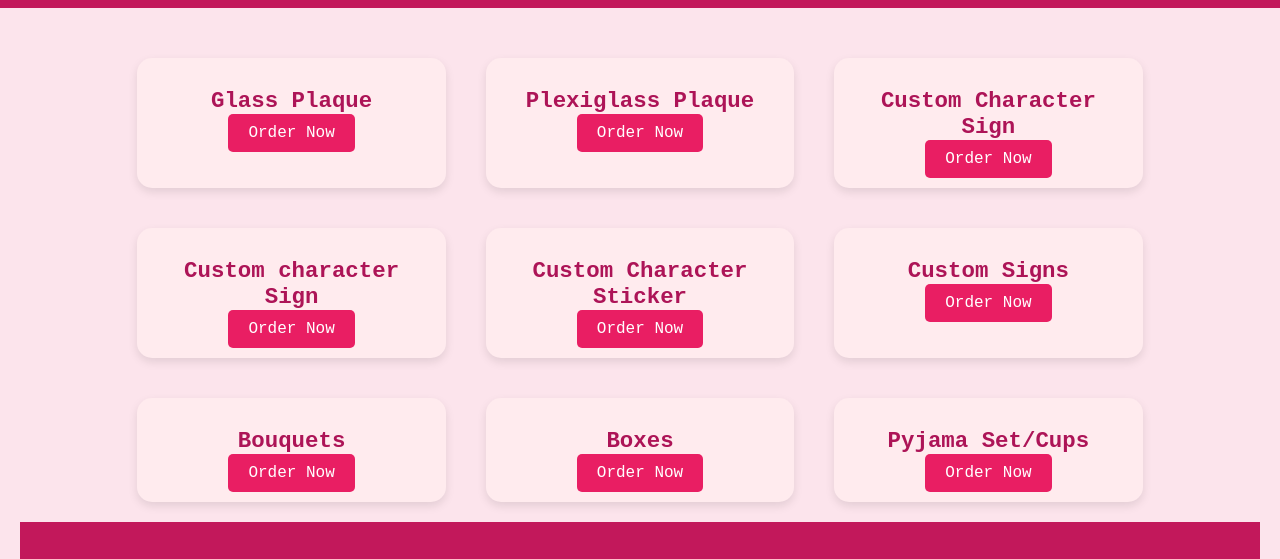
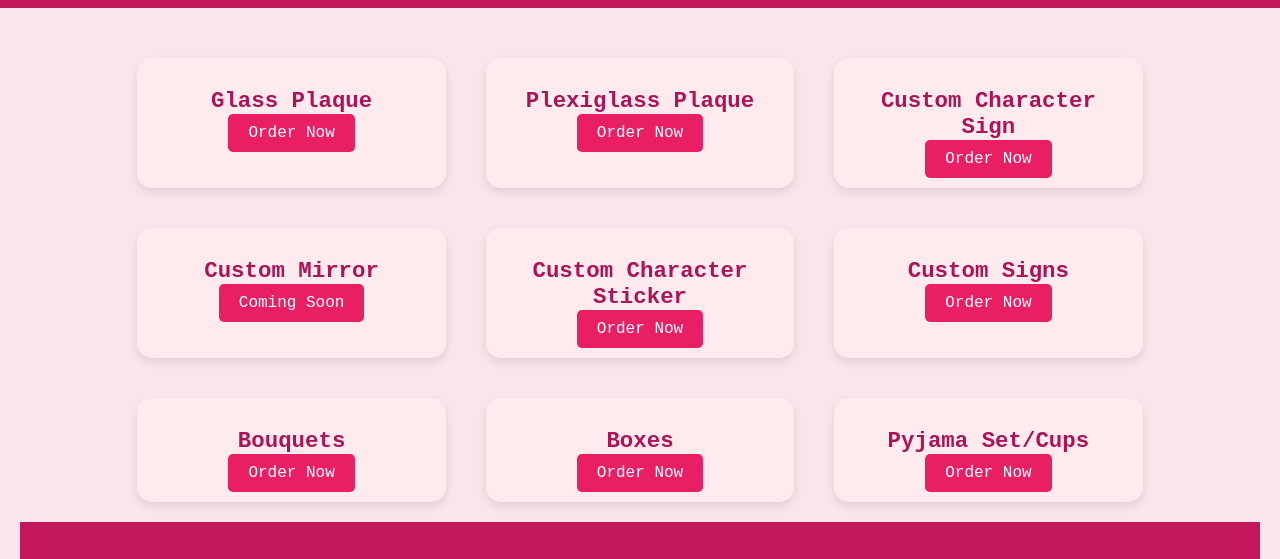
Before and after one commit to Nini280/Chicsaesthetic, a plain HTML site: page index.html in a window 1280 px wide. Shown: the part 106-665 px from the top of the page. Drawn offline with Linux system fonts and the light colour scheme.

Commit message:
Update index.html

```diff
--- a/index.html
+++ b/index.html
@@ -35,8 +35,8 @@
 
     <!-- Product 4 -->
     <div class="product">
-        <h2>Custom character Sign</h2>
-        <a href="https://getformly.app/j8UnTr" class="order-btn">Order Now</a>
+        <h2>Custom Mirror</h2>
+        <a href="https://getformly.app/oNdM4O" class="order-btn">Coming Soon</a>
     </div>
      <!-- Product 5-->
      <div class="product">
```
